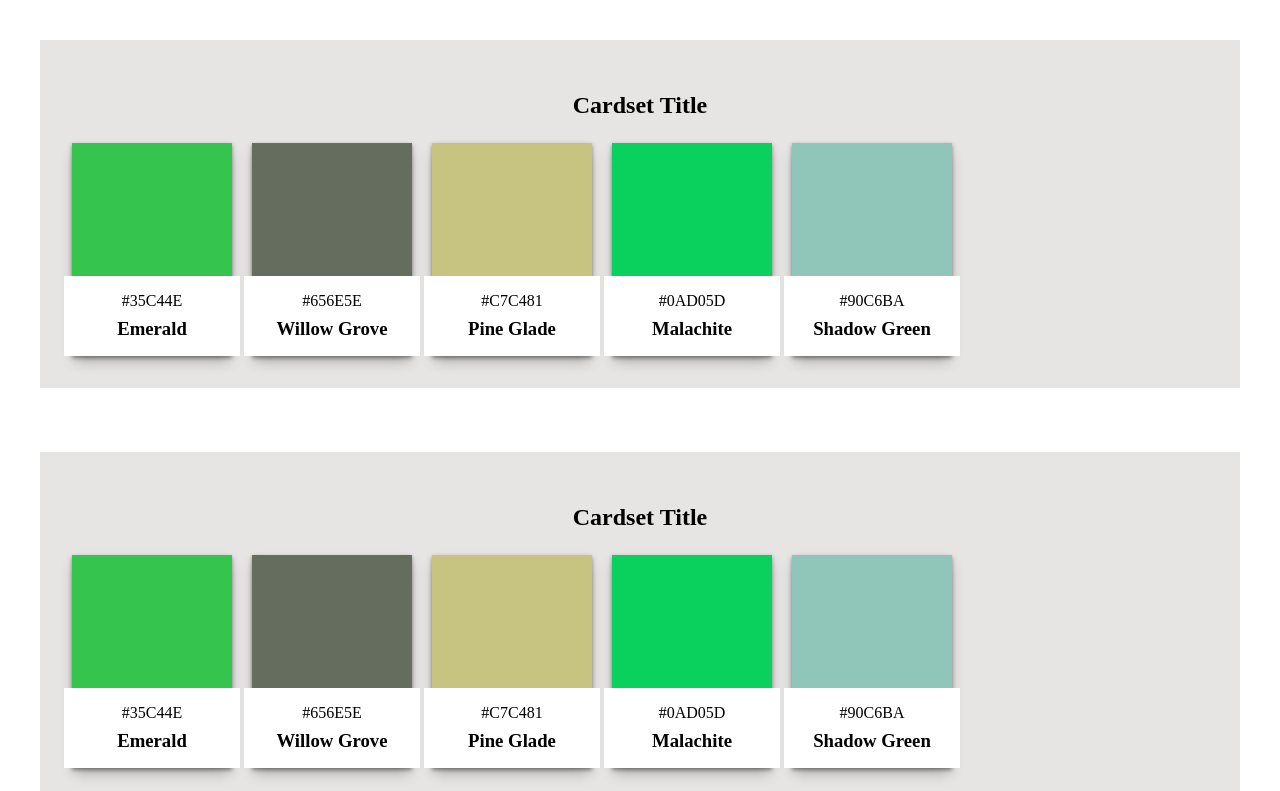
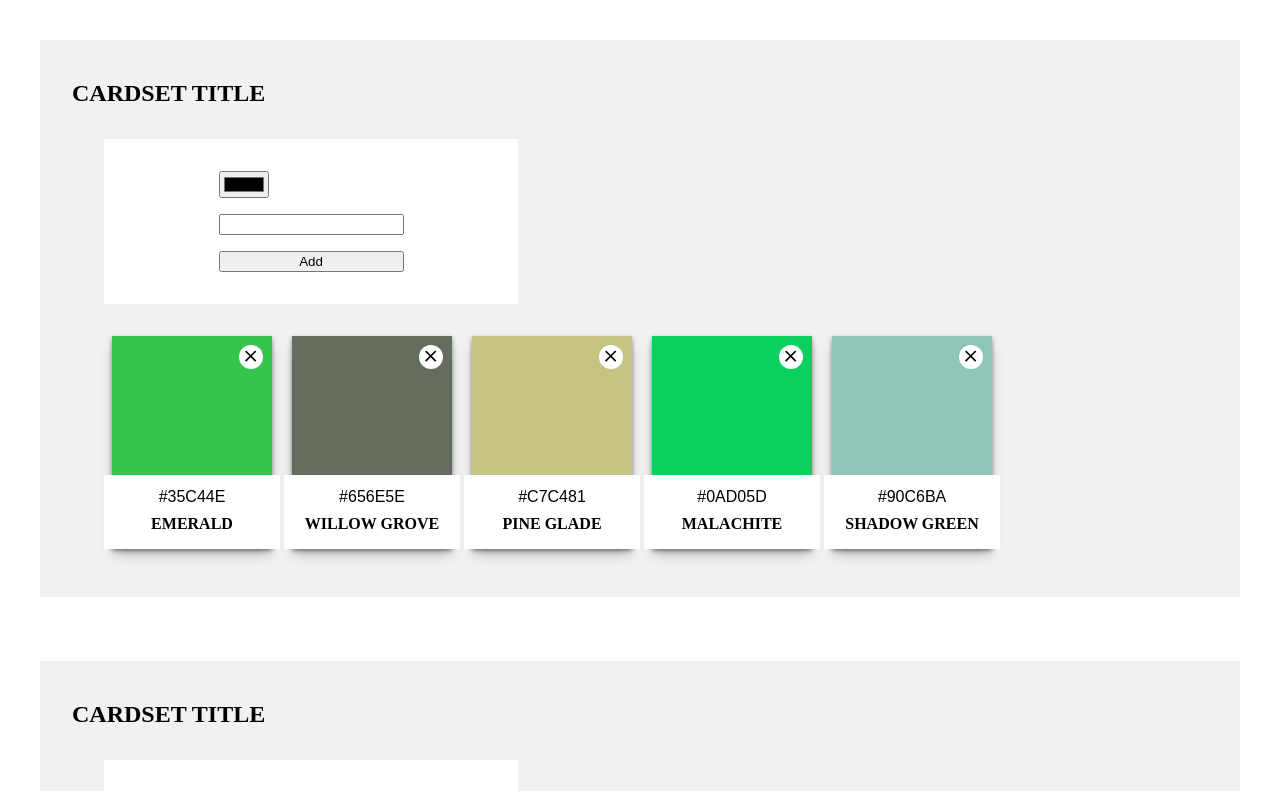
Before and after one commit to cosinushh/color-picker, a React (Create React App) app: page / in a window 1280 px wide. Shown: the top 791 px of the page. Built offline with nearby package versions, Linux system fonts and the light colour scheme; the HTML template or start-up script is replaced by a standard one.

Commit message:
add form and functuality, make hexcode editable

```diff
--- a/src/App.js
+++ b/src/App.js
@@ -1,18 +1,61 @@
 import "./App.css";
 import Cardset from "./components/cardset/Cardset.js";
+import { useState } from "react";
 
 function App() {
   const initialColors = [
-    { id: 1, hexValue: "#35C44E", colorName: "Emerald" },
-    { id: 2, hexValue: "#656E5E", colorName: "Willow Grove" },
-    { id: 3, hexValue: "#C7C481", colorName: "Pine Glade" },
-    { id: 4, hexValue: "#0AD05D", colorName: "Malachite" },
-    { id: 5, hexValue: "#90C6BA", colorName: "Shadow Green" },
+    {
+      id: Math.random().toString(36).substring(2),
+      hexValue: "#35C44E",
+      colorName: "Emerald",
+    },
+    {
+      id: Math.random().toString(36).substring(2),
+      hexValue: "#656E5E",
+      colorName: "Willow Grove",
+    },
+    {
+      id: Math.random().toString(36).substring(2),
+      hexValue: "#C7C481",
+      colorName: "Pine Glade",
+    },
+    {
+      id: Math.random().toString(36).substring(2),
+      hexValue: "#0AD05D",
+      colorName: "Malachite",
+    },
+    {
+      id: Math.random().toString(36).substring(2),
+      hexValue: "#90C6BA",
+      colorName: "Shadow Green",
+    },
   ];
+  const [colors, setColors] = useState(initialColors);
+
+  function addColor(newColor) {
+    setColors([
+      ...colors,
+      {
+        id: Math.random().toString(36).substring(2),
+        hexValue: newColor,
+        colorName: "Default Color",
+      },
+    ]);
+    console.log(colors);
+  }
+
+  function removeColor(colorId) {
+    const newColors = colors.filter((color) => {
+      return colorId !== color.id;
+    });
+    setColors(newColors);
+    console.log(colors);
+  }
+
   return (
     <main className="App">
-      <Cardset colors={initialColors} />
-      <Cardset colors={initialColors} />
+      <Cardset colors={colors} addColor={addColor} removeColor={removeColor} />
+      <Cardset colors={colors} />
     </main>
   );
 }
--- a/src/components/cardset/Cardset.css
+++ b/src/components/cardset/Cardset.css
@@ -1,11 +1,14 @@
 .cardset {
-  background-color: rgb(230, 229, 228);
+  background-color: rgb(241, 241, 241);
   padding: 2rem;
   margin: 2rem;
 }
 
 .cardset__title {
   margin-bottom: 1.5rem;
+  margin-top: 0.5rem;
+  text-transform: uppercase;
+  text-align: left;
 }
 
 .cardset__colorcards {
--- a/src/components/cardset/Cardset.js
+++ b/src/components/cardset/Cardset.js
@@ -1,23 +1,24 @@
 import "./Cardset.css";
 import Colorcard from "../colorcard/Colorcard";
+import Form from "../form/Form";
 
-function Cardset({ colors }) {
+function Cardset({ colors, addColor, removeColor }) {
   return (
-    <ul className="cardset">
+    <section className="cardset">
       <h2 className="cardset__title">Cardset Title</h2>
-      {/* Colorpicker */}
-      <div className="cardset__colorcards">
+      <Form addColor={addColor} />
+      <ul className="cardset__colorcards">
         {colors.map((color) => {
           return (
             <Colorcard
               key={color.id}
-              hexValue={color.hexValue}
-              colorName={color.colorName}
+              colorObject={color}
+              removeColor={removeColor}
             />
           );
         })}
-      </div>
-    </ul>
+      </ul>
+    </section>
   );
 }
 
--- a/src/components/colorcard/Colorcard.css
+++ b/src/components/colorcard/Colorcard.css
@@ -4,7 +4,7 @@
   aspect-ratio: 6 / 8;
   display: flex;
   flex-direction: column;
-  justify-content: flex-end;
+  justify-content: space-between;
   align-items: center;
   box-shadow: rgba(0, 0, 0, 0.4) 0px 2px 4px,
     rgba(0, 0, 0, 0.3) 0px 7px 13px -3px, rgba(0, 0, 0, 0.2) 0px -6px 0px inset;
@@ -13,10 +13,15 @@
 
 .colorcard__name {
   margin: 0.5rem;
+  font-size: 1rem;
+  text-transform: uppercase;
 }
 
 .colorcard__hex {
-  margin: 0.5rem;
+  margin-top: 0.3rem;
+  text-align: center;
+  border: none;
+  font-size: 1rem;
 }
 
 .colorcard__textarea {
@@ -30,3 +35,33 @@
   padding: 0.5rem;
   margin-bottom: 1.5rem;
 }
+
+.colorcard__delete-button {
+  background: none;
+  border: none;
+  align-self: flex-end;
+  margin: 0.5rem 0.2rem;
+}
+
+.colorcard__delete-icon {
+  fill: black;
+}
+
+.card__delete {
+  border: none;
+  width: 1.5rem;
+  height: 1.5rem;
+  border-radius: 50%;
+  background: white;
+  transition: 300ms ease-in-out;
+}
+
+.card__delete:hover {
+  cursor: pointer;
+  background: black;
+  fill: white;
+}
+
+.card__delete--active {
+  color: yellow;
+}
--- a/src/components/colorcard/Colorcard.js
+++ b/src/components/colorcard/Colorcard.js
@@ -1,27 +1,58 @@
 import "./Colorcard.css";
 import { useState } from "react";
 
-function Colorcard({ hexValue, colorName }) {
+function Colorcard({ colorObject, removeColor }) {
   const [showElement, setShowElement] = useState(false);
+  const [colorState, setColorState] = useState([colorObject]);
 
   return (
     <li
       className="colorcard"
-      style={{ backgroundColor: hexValue }}
-      onClick={() => {
-        navigator.clipboard.writeText(hexValue);
+      style={{ backgroundColor: colorState[0].hexValue }}
+      onClick={(event) => {
+        event.stopPropagation();
+        navigator.clipboard.writeText(colorState[0].hexValue);
+        console.log("copied!");
         /* KANN MAN DAS EIN- UND AUSBLENDEN DER COPY-MESSAGE SO MACHEN? */
         setShowElement(true);
         setTimeout(() => {
           setShowElement(false);
         }, 750);
+
       }}
     >
+      <button
+        type="button"
+        className="colorcard__delete-button"
+        onClick={() => {
+          removeColor(colorState[0].id);
+        }}
+      >
+        <svg
+          className="colorcard__delete-icon card__delete"
+          viewBox="-2.6 -1.9 30 30"
+        >
+          <path d="M19 6.41L17.59 5 12 10.59 6.41 5 5 6.41 10.59 12 5 17.59 6.41 19 12 13.41 17.59 19 19 17.59 13.41 12z" />
+        </svg>
+      </button>
       {showElement && <p className="colorcard__copied">copied</p>}
 
       <div className="colorcard__textarea">
-        <p className="colorcard__hex">{hexValue}</p>
-        <h3 className="colorcard__name">{colorName}</h3>
+        <input
+          className="colorcard__hex"
+          defaultValue={colorState[0].hexValue}
+          size="10"
+          onChange={(event) => {
+            setColorState([
+              {
+                ...colorState[0],
+                hexValue: event.target.value,
+              },
+            ]);
+            console.log(colorState);
+          }}
+        />
+        <h3 className="colorcard__name">{colorState[0].colorName}</h3>
       </div>
     </li>
   );
--- /dev/null
+++ b/src/components/form/Form.css
@@ -0,0 +1,9 @@
+.form {
+  width: 350px;
+  background-color: white;
+  display: grid;
+  gap: 1rem;
+  justify-content: center;
+  padding: 2rem;
+  margin: 2rem;
+}
--- /dev/null
+++ b/src/components/form/Form.js
@@ -0,0 +1,38 @@
+import "./Form.css";
+import { useState } from "react";
+
+function Form({ addColor }) {
+  const [selectedColor, setSelectedColor] = useState([]);
+
+  function handleSubmit(event) {
+    event.preventDefault();
+    // const formData = new FormData(event.target);
+    // const data = Object.fromEntries(formData);
+    addColor(selectedColor[0].toUpperCase());
+  }
+
+  return (
+    <form className="form" onSubmit={handleSubmit}>
+      <input
+        type="color"
+        name="colorPicker"
+        onChange={(event) => {
+          setSelectedColor([event.target.value]);
+        }}
+        value={selectedColor}
+      />
+      <input
+        type="text"
+        name="colorText"
+        id="colorText"
+        onChange={(event) => {
+          setSelectedColor([event.target.value]);
+        }}
+        defaultValue={selectedColor}
+      />
+      <button type="submit">Add</button>
+    </form>
+  );
+}
+
+export default Form;
```
